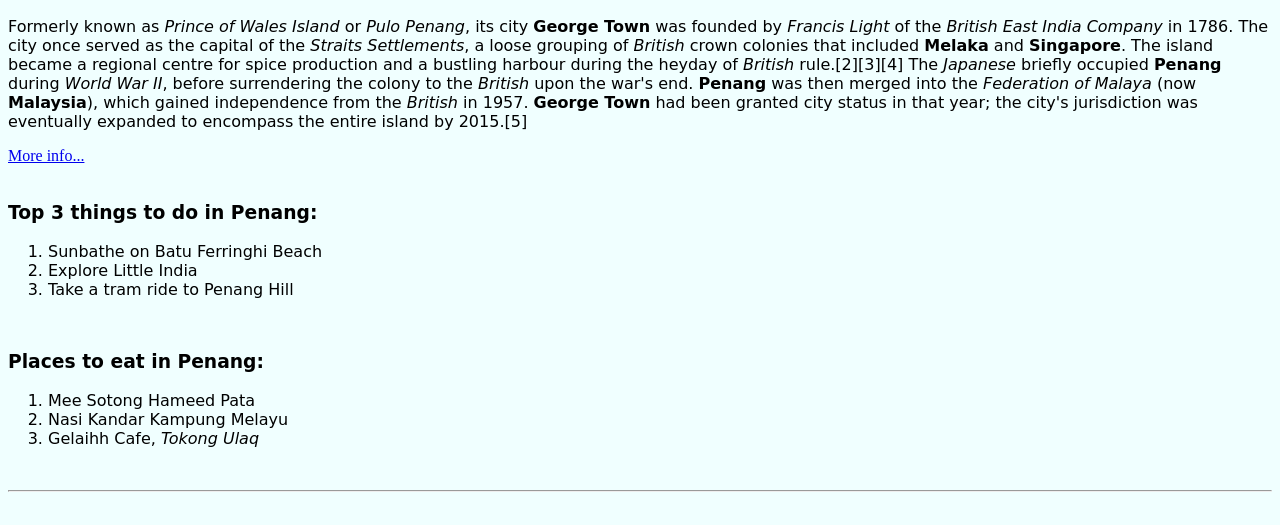
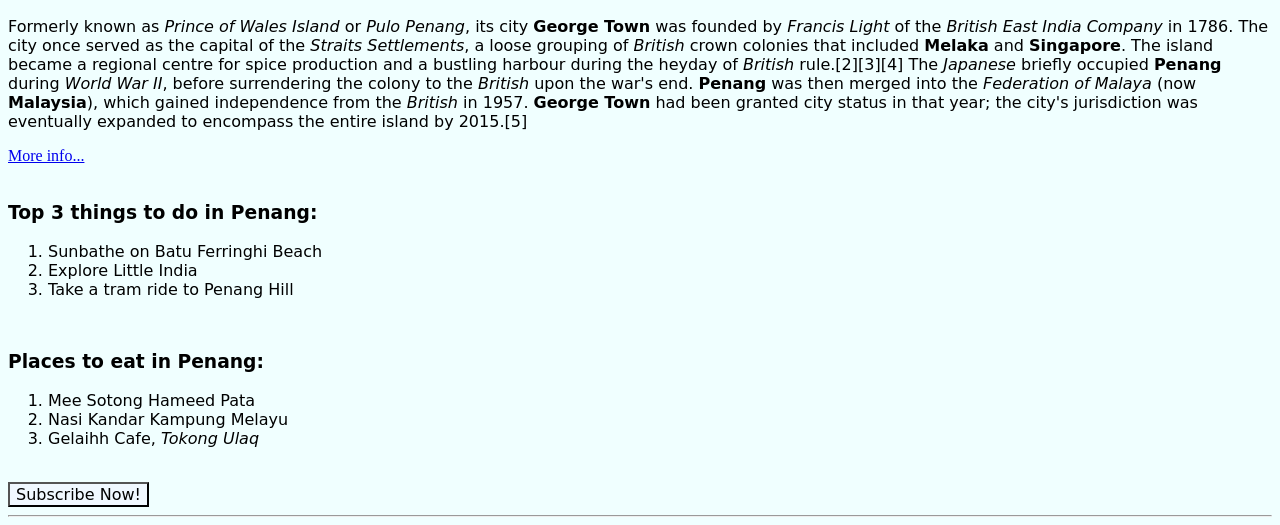
Before and after one commit to lacixxmell88/batch25-week-1, a plain HTML site: page index.html in a window 1280 px wide. Shown: the part 699-1224 px from the top of the page. Before the commit the page ends 1199 px from the top, so only its background shows below. Drawn offline with Linux system fonts and the light colour scheme.

Commit message:
Add files via upload

```diff
--- a/index.html
+++ b/index.html
@@ -49,6 +49,9 @@
 
 <br>
 
+<!-- Button -->
+<button style="font-family: cursive;background: aliceblue;font-size: medium;" type="button" onclick="alert('Thank you for your subcription!!')">Subscribe Now!</button>
+
 <hr>
 </body>
 </html>
```
